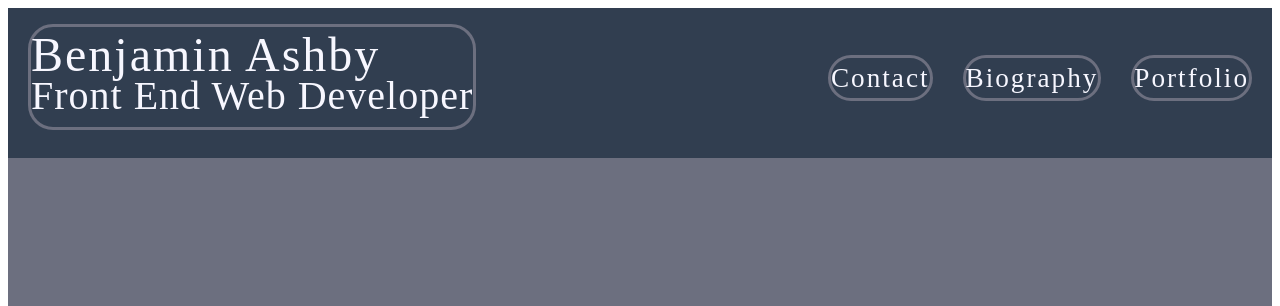
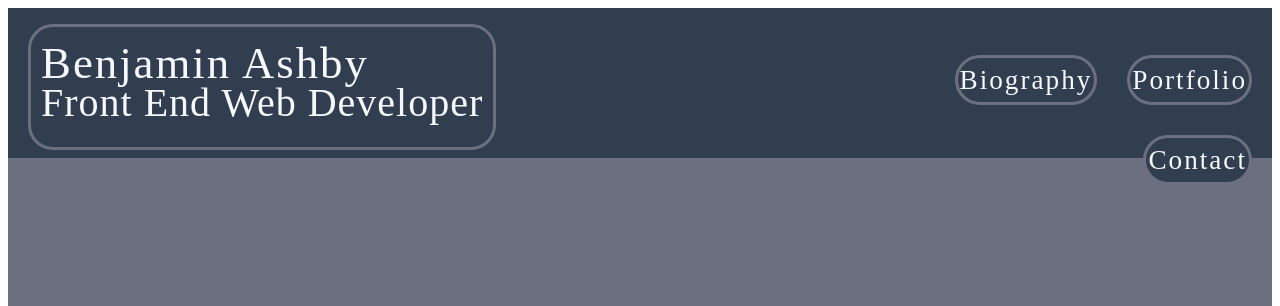
Before and after one commit to jamminben84/Project-1, a plain HTML site: page index.html in a window 1280 px wide. Shown: the top 306 px of the page. Drawn offline with Linux system fonts and the light colour scheme.

Commit message:
Added padding to borders to add space

```diff
--- a/css/style.css
+++ b/css/style.css
@@ -7,7 +7,7 @@
     }
 /*Top logo text in header*/
 h1 {
-    font-size: 300%;
+    font-size: 280%;
     text-decoration: none;
     margin: 0;
     font-family: "Oswald" sans-serif;
@@ -39,6 +39,7 @@ h2 {
      margin-right: 10px;
      border-color:#6C6F7F ;
      border-radius: 25px;
+     padding: 10px;
 
     }
 
@@ -67,6 +68,7 @@ h2 {
         color: black;
         margin-top: 30px;
         border-radius: 25px;
+        padding: 2px;
         }
 
         p {
```
